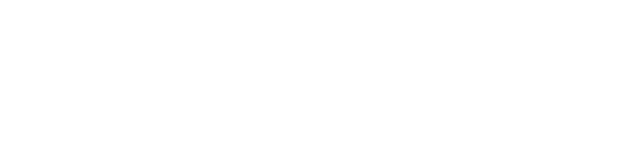
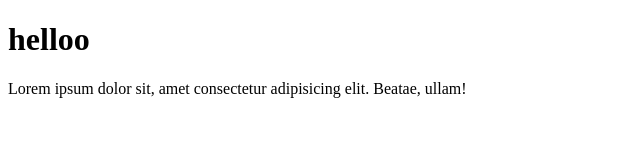
Before and after one commit to Nino5982/less-5, a plain HTML site: page index.html in a window 1280 px wide. Shown: the whole page, without its empty margins (0-640 px from the left). Drawn offline with Linux system fonts and the light colour scheme.

Commit message:
Add content to main section in index.html

```diff
--- a/index.html
+++ b/index.html
@@ -7,7 +7,12 @@
   </head>
   <body>
     <header></header>
-    <main></main>
+    <main>
+      <h1>helloo</h1>
+      <p>
+        Lorem ipsum dolor sit, amet consectetur adipisicing elit. Beatae, ullam!
+      </p>
+    </main>
     <footer></footer>
   </body>
 </html>
```
